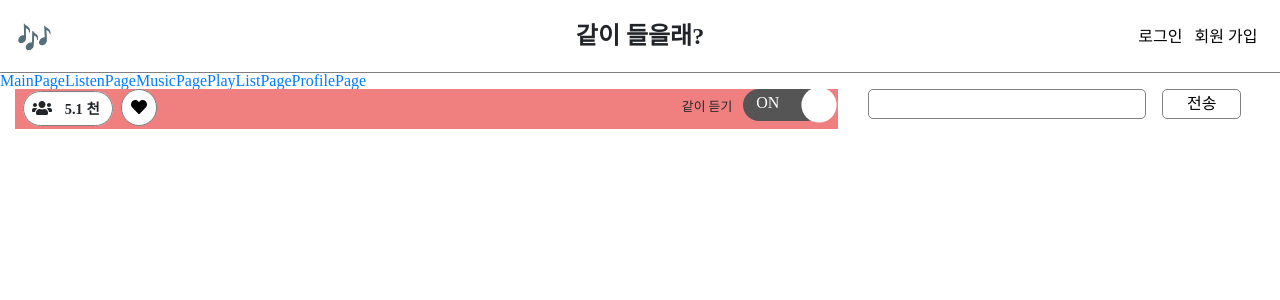
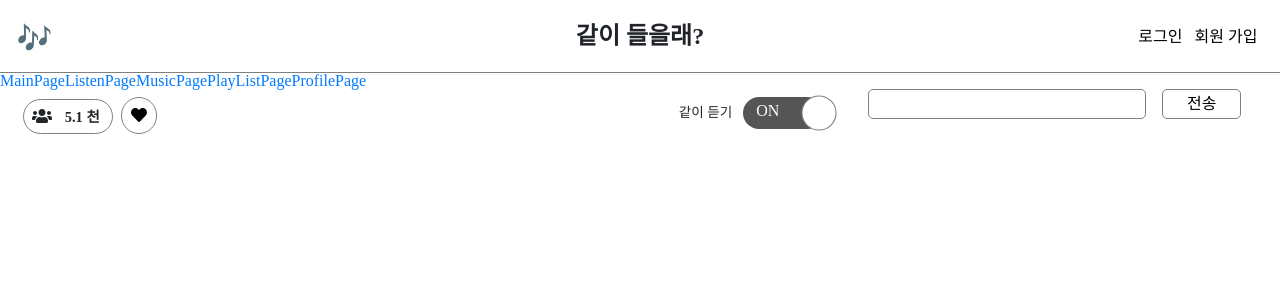
Before and after one commit to snaag/listen-with-me, a React (Create React App) app: page /listen in a window 1280 px wide. Shown: the top 300 px of the page. Built offline with nearby package versions, Linux system fonts and the light colour scheme.

Commit message:
:shirt: style: ListenPage 메뉴 CSS 함

```diff
--- a/src/components/pages/listen/components/Menu.jsx
+++ b/src/components/pages/listen/components/Menu.jsx
@@ -8,7 +8,7 @@ import '../../../../css/ListenMenu.css';
 
 const Menu = () => {
   return (
-    <div style={{ backgroundColor: 'lightcoral' }} className="container-fluid">
+    <div className="container-fluid menu">
       <div className="row">
         <div className="col">
           <div className="row">
--- a/src/css/Listen.css
+++ b/src/css/Listen.css
@@ -1,6 +1,6 @@
 /* video view */
 .video-view {
-  height: 80vh;
+  height: 70vh;
 }
 
 /* Chat */
--- a/src/css/ListenMenu.css
+++ b/src/css/ListenMenu.css
@@ -1,3 +1,8 @@
+/* menu */
+.menu {
+  height: 3rem;
+  margin-top: 0.5rem;
+}
 /* audience */
 .realtime-audience {
   padding: 0.5rem;
@@ -37,9 +42,9 @@
 }
 .along__title {
   position: relative;
-  bottom: 0.6rem;
+  bottom: 0.75rem;
   right: 0.7rem;
-  font-size: 0.8rem;
+  font-size: 0.85rem;
 }
 .along__inner {
   position: relative;
@@ -69,6 +74,7 @@ input[type='checkbox']::before {
   border-radius: 50%;
   transform: scale(1.1);
   transition: 0.4s;
+  border: 0.01rem solid gray;
 }
 
 input:checked[type='checkbox'] {
```
